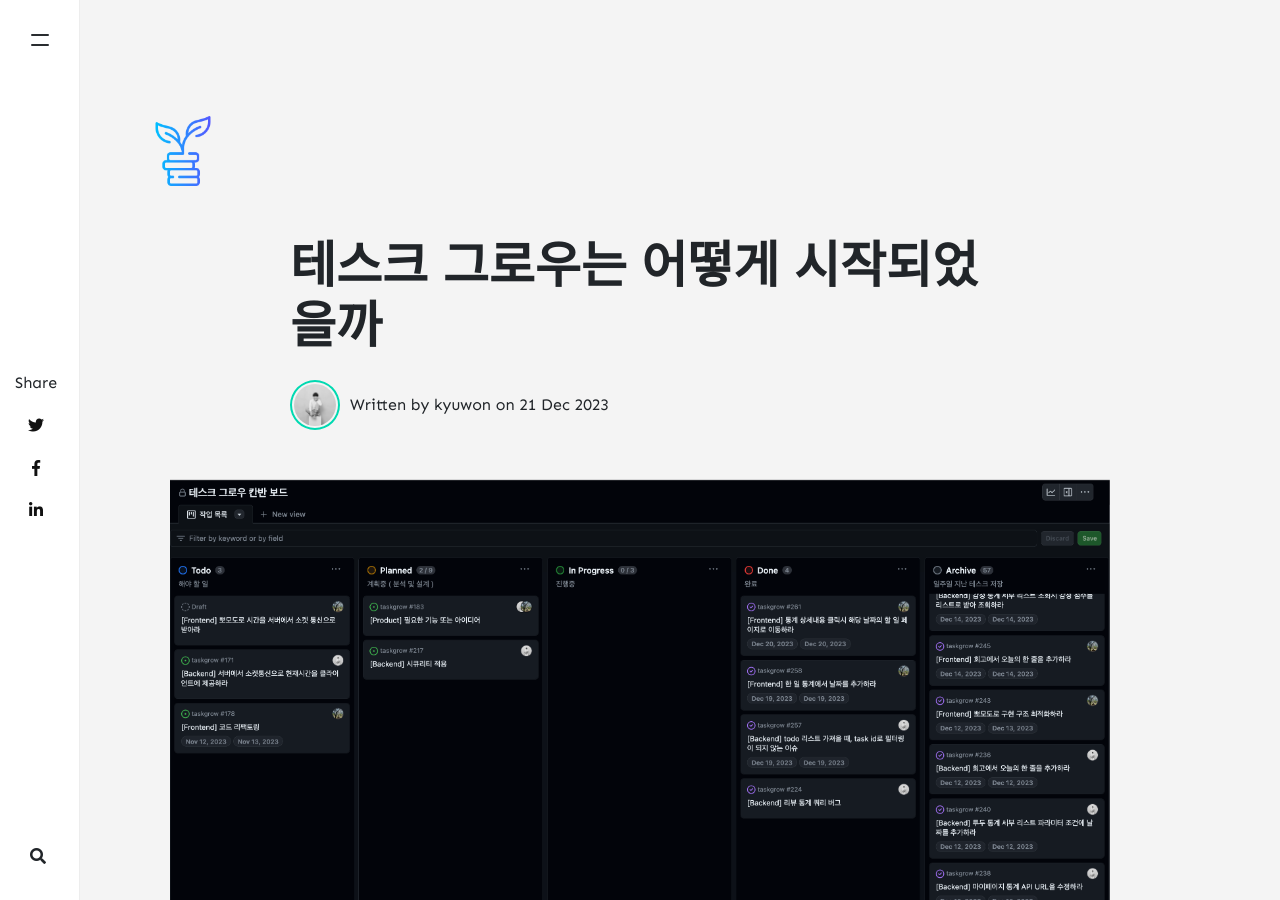
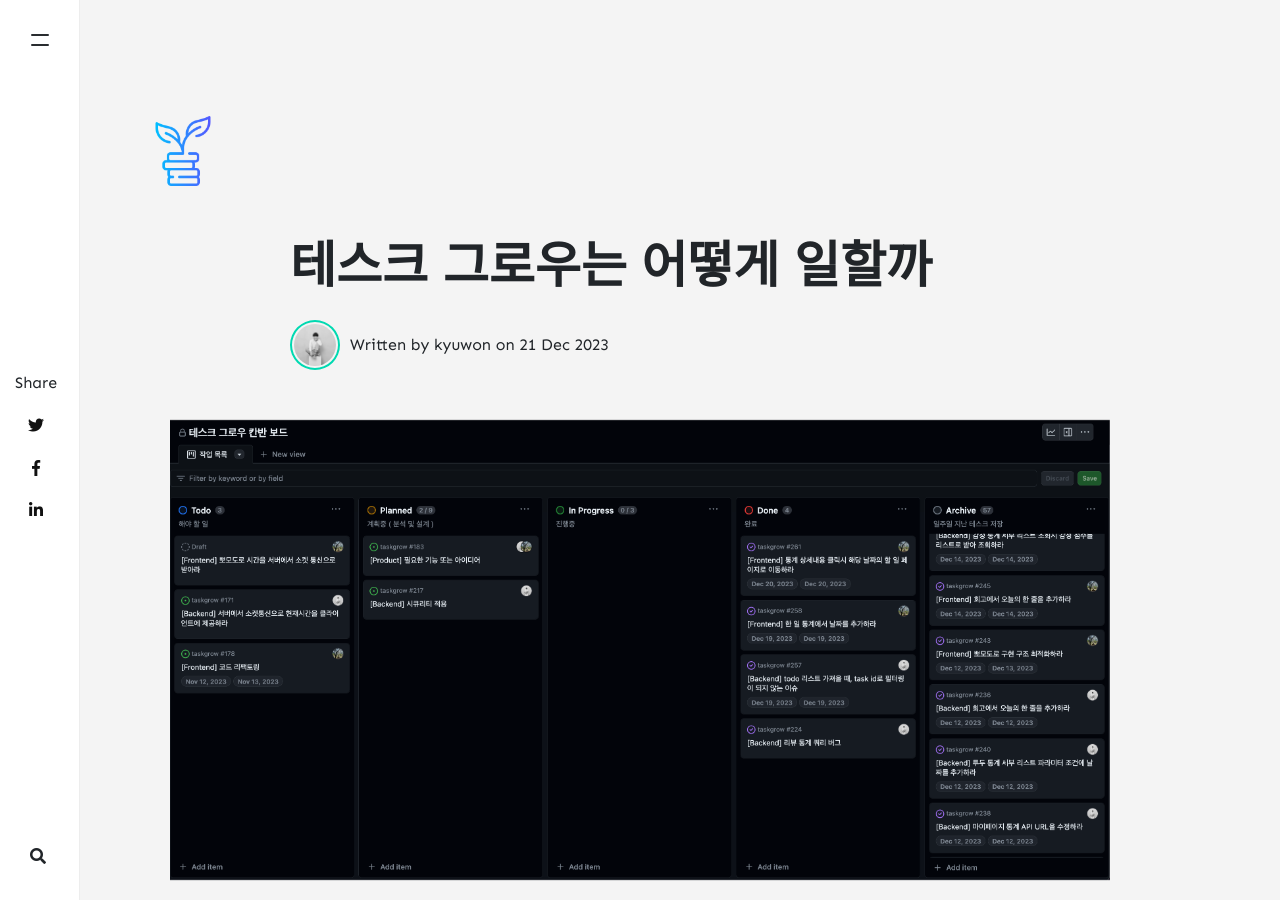
Before and after one commit to growth-ring/growth-ring.github.io, a Jekyll site: the page built from _posts/2023-12-21-테스크 그로우는 어떻게 일할까.md, in a window 1280 px wide and 900 px high. Built offline with Jekyll 4.4.1, drawn with Linux system fonts in a browser that asks for light colours; nearby versions of some CDN libraries; comment, search, counter and statistics services are not loaded.

Commit message:
제목을 테스크 그로우는 어떻게 일할까로 수정하라

```diff
--- a/_posts/2023-12-21-테스크 그로우는 어떻게 일할까.md
+++ b/_posts/2023-12-21-테스크 그로우는 어떻게 일할까.md
@@ -1,11 +1,11 @@
 ---
 layout: post
-title:  '테스크 그로우는 어떻게 시작되었을까'
+title:  '테스크 그로우는 어떻게 일할까'
 author: kyuwon
 categories: [ Taskgrow ]
 tags: [ Taskgrow ]
 image: assets/images/일하는방법표지.png
-description: '테스크 그로우는 어떻게 시작되었을까'
+description: '테스크 그로우는 어떻게 일할까'
 ---
 
 
```
